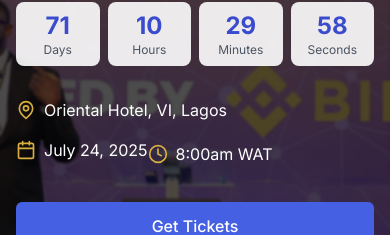
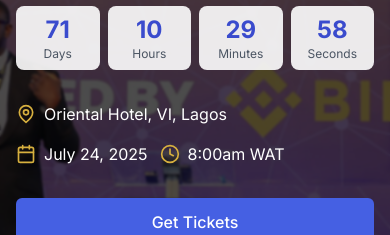
Before and after one commit to Flincap/ASN-Summit, a React (Vite) app: page / in a window 390 px wide. Shown: the part 356-591 px from the top of the page. Built offline with nearby package versions, Linux system fonts and the light colour scheme.

Commit message:
Add Spacing between time and date

```diff
--- a/src/sections/HeroSection.tsx
+++ b/src/sections/HeroSection.tsx
@@ -119,8 +119,8 @@ const HeroSection: React.FC = () => {
             animate={{ opacity: 1 }}
             transition={{ delay: 0.6, duration: 0.7 }}
           >
-            <div className="flex">
-              <div className="flex items-center mb-2 md:mb-0 md:mr-6">
+            <div className="flex gap-3 items-center">
+              <div className="flex items-center">
                 <Calendar className="mr-2 h-5 w-5 text-secondary-400" />
                 <span>July 24, 2025</span>
               </div>
```
